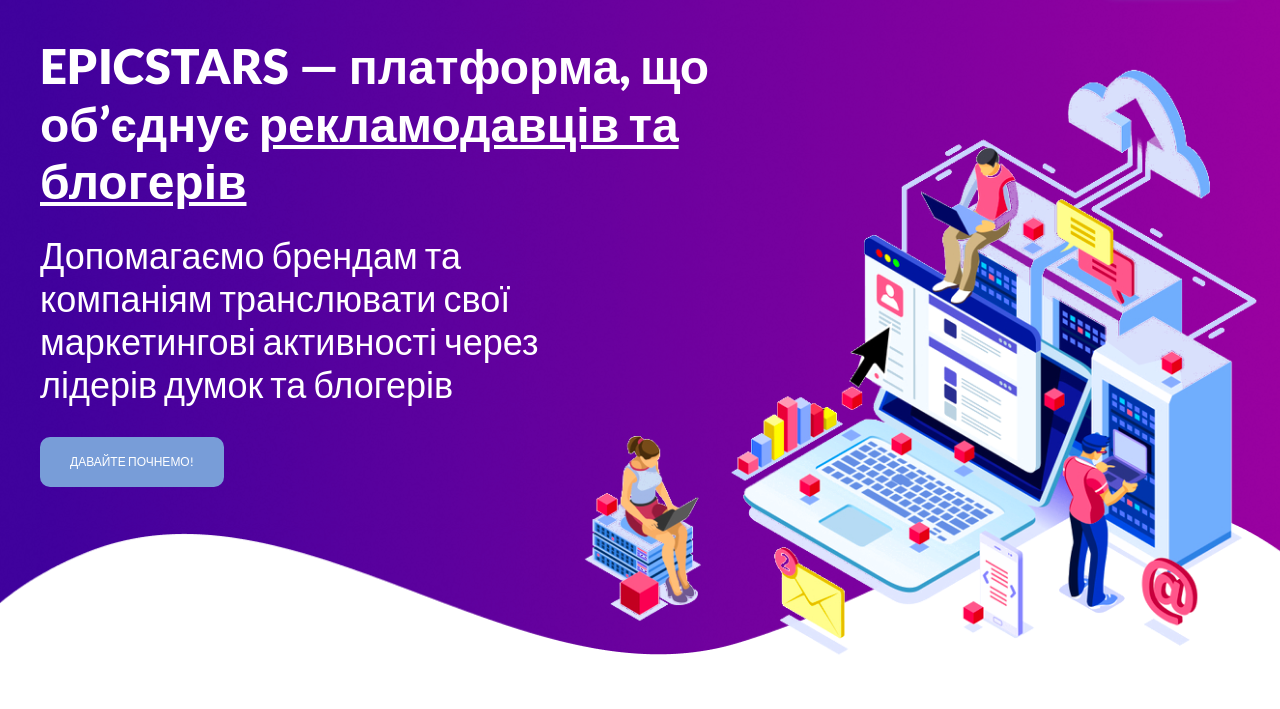
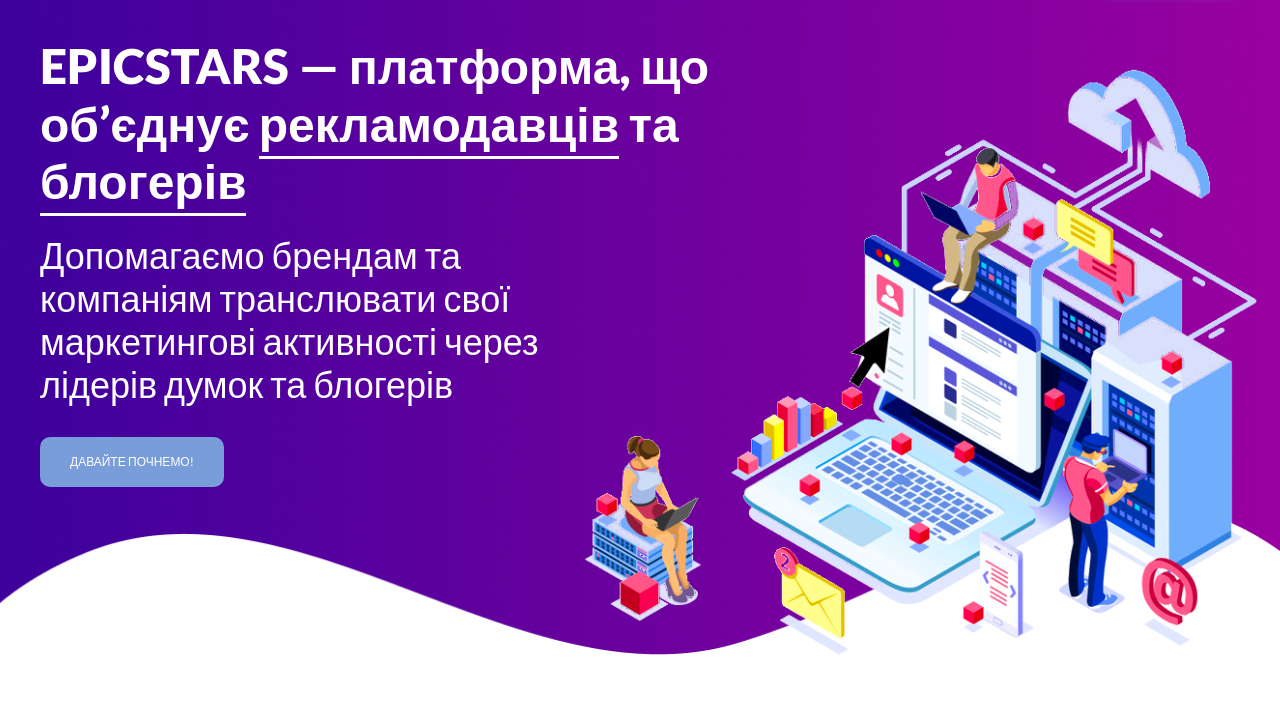
Before and after one commit to DanyloDiachenko/epicstars, a website: page index.html in a window 1280 px wide. Shown: the part 91-800 px from the top of the page. Drawn offline with nearby package versions, Linux system fonts and the light colour scheme.

Commit message:
style & translates fixes

```diff
--- a/index.html
+++ b/index.html
@@ -69,8 +69,15 @@
                 <div class="left-column">
                     <h1 data-lang="mainTitle">
                         EPICSTARS — платформа, що об’єднує
-                        <span class="underline" data-lang="mainHighlight"
-                            >рекламодавців та блогерів</span
+                        <span
+                            class="underline"
+                            data-lang="mainHighlightAdvertisers"
+                            >рекламодавців</span
+                        ><span data-lang="mainHighlightAnd">та</span
+                        ><span
+                            class="underline"
+                            data-lang="mainHighlightBlogers"
+                            >блогерів</span
                         >
                     </h1>
                     <h2 data-lang="mainSubtitle">
--- a/index.js
+++ b/index.js
@@ -25,7 +25,9 @@
         headerMenu: "Меню",
         /*  */
         mainTitle: "EPICSTARS — платформа, що об’єднує ",
-        mainHighlight: "рекламодавців та блогерів",
+        mainHighlightAdvertisers: "рекламодавців",
+        mainHighlightAnd: " та ",
+        mainHighlightBlogers: "блогерів",
         mainSubtitle:
             "Допомагаємо брендам та компаніям транслювати свої маркетингові активності через лідерів думок та блогерів",
         mainCta: "давайте почнемо!",
@@ -107,7 +109,9 @@
         headerMenu: "Menu",
         /*  */
         mainTitle: "EPICSTARS — a platform uniting ",
-        mainHighlight: "advertisers and bloggers",
+        mainHighlightAdvertisers: "advertisers",
+        mainHighlightAnd: " and ",
+        mainHighlightBlogers: "bloggers",
         mainSubtitle:
             "We help brands and companies broadcast their marketing activities through opinion leaders and bloggers",
         mainCta: "let's get started!",
--- a/index.scss
+++ b/index.scss
@@ -301,7 +301,8 @@
                 }
 
                 .underline {
-                    text-decoration: underline;
+                    border-bottom: 3px solid $color-white;
+                    padding-bottom: 4px;
                 }
             }
 
```
Also changed, not shown: index.css, 1 other file.
